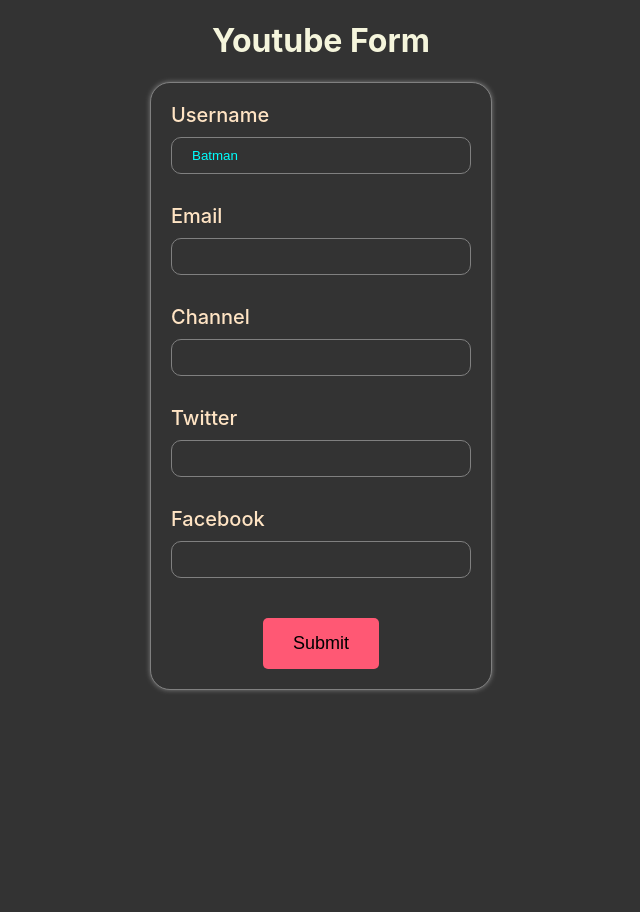
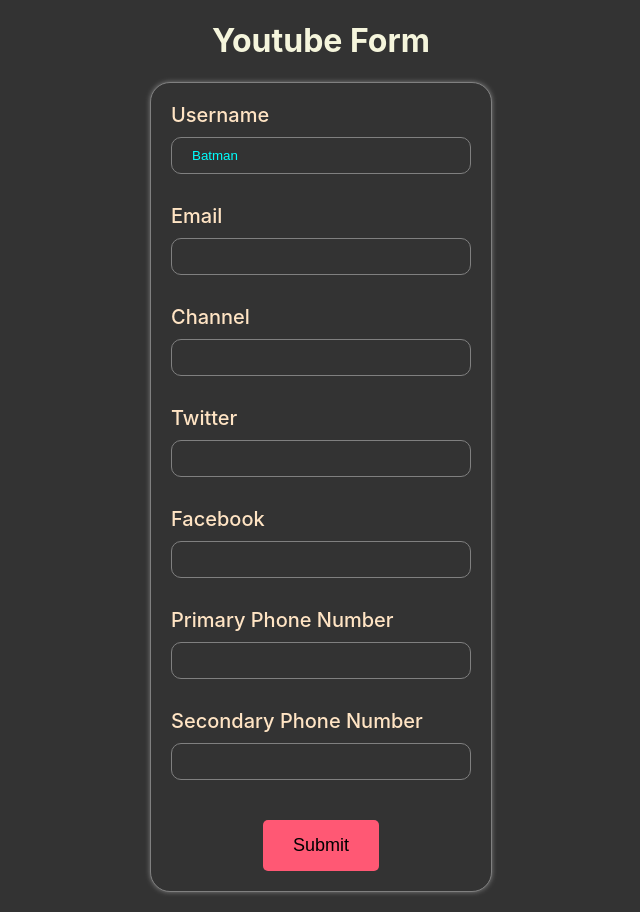
Before and after one commit to Akshay7016/React-Hook-Form, a React (Create React App) app: page / in a window 1280 px wide. Shown: the whole page, without its empty margins (319-959 px from the left). Before the commit the page ends 800 px from the top, so only its background shows below. Built offline with nearby package versions, Linux system fonts and the light colour scheme.

Commit message:
Arrays added

```diff
--- a/src/components/YoutubeForm.js
+++ b/src/components/YoutubeForm.js
@@ -12,6 +12,8 @@
                 twitter: "",
                 facebook: ""
             },
+            phoneNumbers: ["", ""]
+
         }
     });
     const { register, control, handleSubmit, formState: { errors } } = form;
@@ -111,6 +113,24 @@
                     />
                 </div>
 
+                <div className='label-container'>
+                    <label htmlFor='primary-phone'>Primary Phone Number</label>
+                    <input
+                        type="text"
+                        id="primary-phone"
+                        {...register("phoneNumbers[0]")}
+                    />
+                </div>
+
+                <div className='label-container'>
+                    <label htmlFor='secondary-phone'>Secondary Phone Number</label>
+                    <input
+                        type="text"
+                        id="secondary-phone"
+                        {...register("phoneNumbers[1]")}
+                    />
+                </div>
+
                 <div className='button-container'>
                     <button>Submit</button>
                 </div>
```
